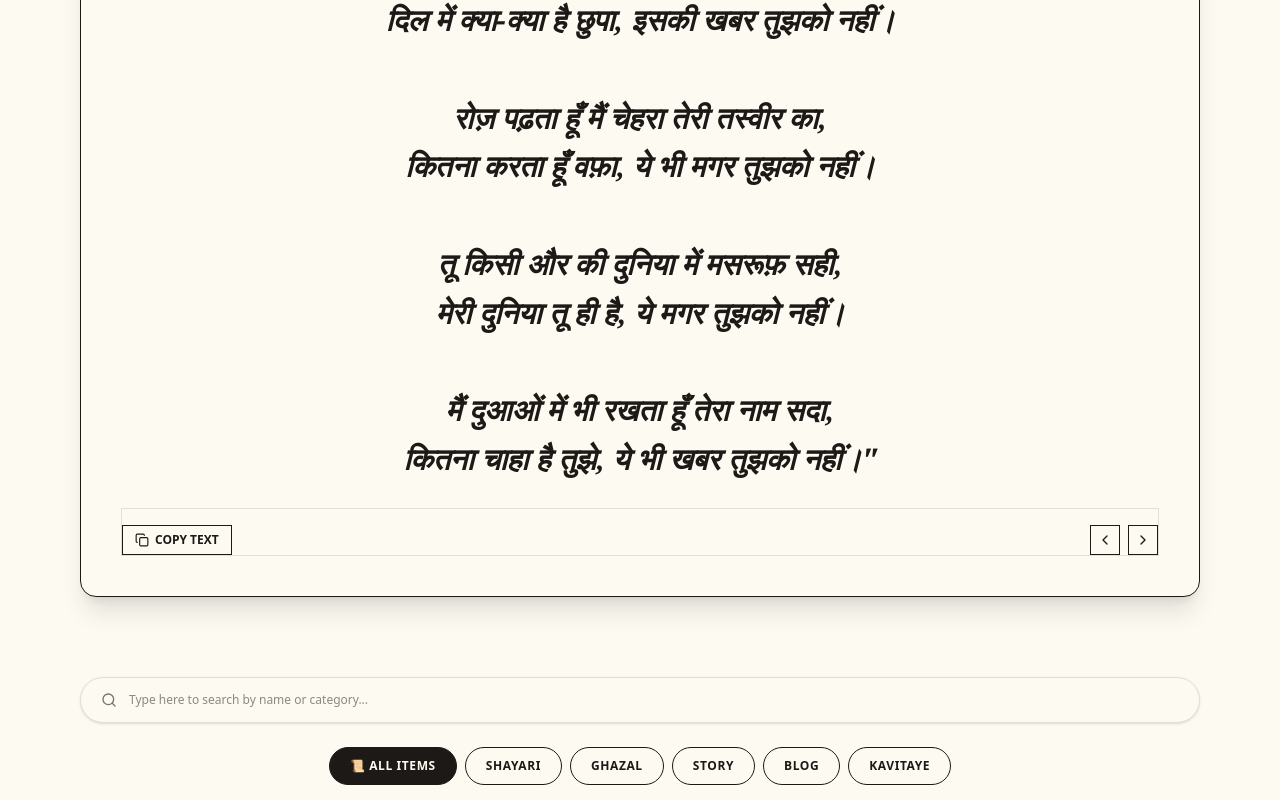
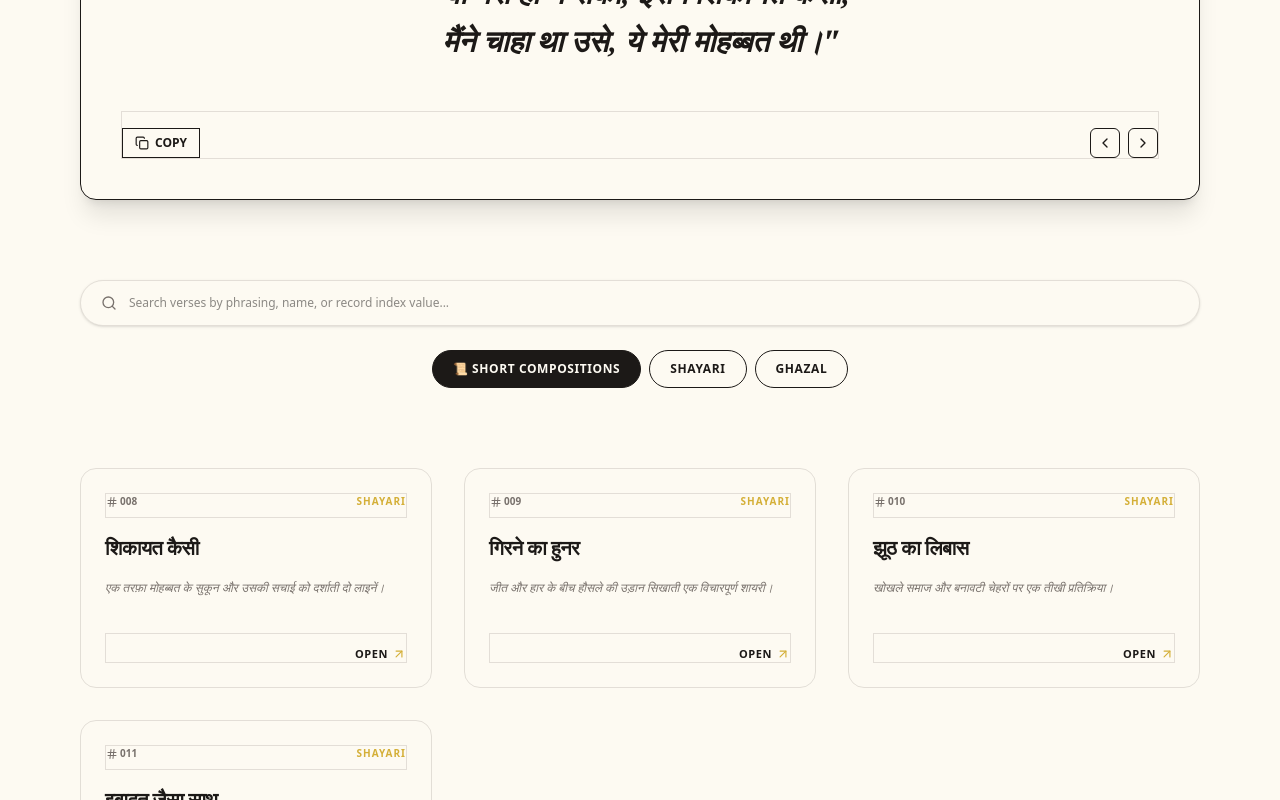
Before and after one commit to apurvapriyadarshi6-max/aparchit-awaz, a Next.js app: page / in a window 1280 px wide. Shown: the part 720-1520 px from the top of the page. Built offline with nearby package versions, Linux system fonts and the light colour scheme.

Commit message:
Optimize homepage filters for short shayari and ghazal modules

```diff
--- a/src/app/page.js
+++ b/src/app/page.js
@@ -14,13 +14,27 @@ export default function Home() {
   const [notifyIdx, setNotifyIdx] = useState(0);
   const [showNotification, setShowNotification] = useState(true);
 
-  const categories = ["all", "shayari", "ghazal", "story", "blog", "kavitaye"];
+  // Core navigation segment tags focused on short poetry elements
+  const categories = ["all", "shayari", "ghazal"];
 
+  // Filter logic: Enforces exact max line constraints for both short poetry categories
   const filtered = contentDatabase.filter(item => {
+    const isShayari = item.category === "shayari";
+    const isGhazal = item.category === "ghazal";
+
+    if (!isShayari && !isGhazal) return false; // Hard filter out stories, blogs, and essays entirely
+
+    const lineCount = item.text ? item.text.split("\n").length : 0;
+
+    // Strict Line Restrictions: Shayari (max 5 lines), Ghazal (max 10 lines)
+    if (isShayari && lineCount > 5) return false;
+    if (isGhazal && lineCount > 10) return false;
+
     const matchesCat = selectedCategory === "all" || item.category === selectedCategory;
     const matchesSearch = item.title.toLowerCase().includes(search.toLowerCase()) ||
                           item.text.toLowerCase().includes(search.toLowerCase()) ||
                           item.articleNo.includes(search);
+
     return matchesCat && matchesSearch;
   });
 
@@ -29,7 +43,7 @@ export default function Home() {
       <Navbar />
       <FloatingCanvas />
 
-      {/* 1. Full-Box Interactive Dismissible Notice Banner */}
+      {/* 1. Global Notice Box Tray */}
       <div className="pt-28 max-w-6xl mx-auto px-4">
         <AnimatePresence>
           {showNotification && (
@@ -40,7 +54,6 @@ export default function Home() {
               className="w-full border border-[var(--foreground)] p-5 rounded-xl bg-[var(--background)] shadow-lg flex justify-between items-start gap-4 relative overflow-hidden"
             >
               <div className="absolute left-0 top-0 bottom-0 w-1 bg-[var(--accent)]" />
-
               <div className="flex items-start gap-3 flex-1 pl-2">
                 <Bell className="w-5 h-5 text-[var(--accent)] animate-bounce mt-0.5 shrink-0" />
                 <div className="space-y-1 w-full">
@@ -49,6 +62,7 @@ export default function Home() {
                     {customNotifications[notifyIdx]}
                   </p>
                   <button
+                    type="button"
                     onClick={() => setNotifyIdx((prev) => (prev + 1) % customNotifications.length)}
                     className="text-[11px] underline font-sans font-bold tracking-wide uppercase text-[var(--accent)] mt-2 block hover:opacity-80 cursor-pointer bg-transparent border-0"
                   >
@@ -56,8 +70,8 @@ export default function Home() {
                   </button>
                 </div>
               </div>
-
               <button
+                type="button"
                 onClick={() => setShowNotification(false)}
                 className="p-1 border parchment-border rounded-md hover:bg-[var(--foreground)] hover:text-[var(--background)] transition-colors cursor-pointer text-[var(--foreground)] opacity-70 hover:opacity-100 bg-transparent"
                 title="Close Notification Box"
@@ -71,7 +85,7 @@ export default function Home() {
 
       <main className="max-w-6xl mx-auto px-4 mt-8 space-y-20">
 
-        {/* 2. Hero Title Section */}
+        {/* 2. Platform Branding Hero Layout */}
         <section className="text-center py-12 relative">
           <div className="absolute inset-0 celestial-glow w-80 h-80 mx-auto rounded-full -z-10 opacity-60" />
           <motion.h1
@@ -83,27 +97,27 @@ export default function Home() {
             The Apurva Library
           </motion.h1>
           <p className="text-lg sm:text-xl text-[var(--muted)] max-w-2xl mx-auto italic font-light">
-            "A celestial collection of silent whispers, spoken fragments, and cosmic poetry echoing through the digital infinite."
+            "A celestial collection of rhythmic whispers, short compositions, and curated verse logs echoing through the digital infinite."
           </p>
         </section>
 
-        {/* 3. Shayari Slider Block */}
+        {/* 3. Pure Shayari Slider Carousel Frame */}
         <ShayariSlider />
 
-        {/* 4. Filter Framework Search Segment */}
+        {/* 4. Filter Framework Search Metric Segment */}
         <section className="space-y-6">
           <div className="relative border parchment-border rounded-full bg-transparent shadow-sm">
             <Search className="absolute left-5 top-1/2 -translate-y-1/2 w-4 h-4 text-[var(--muted)]" />
             <input
               type="text"
-              placeholder="Type here to search by name or category..."
+              placeholder="Search verses by phrasing, name, or record index value..."
               value={search}
               onChange={(e) => setSearch(e.target.value)}
               className="w-full font-sans text-xs pl-12 pr-4 py-3.5 bg-transparent border-0 focus:outline-none text-[var(--foreground)]"
             />
           </div>
 
-          {/* Corrected Category Action Toggles — Updates view instantly without changing pages */}
+          {/* Clean Selection Buttons */}
           <div className="flex flex-wrap justify-center gap-2 font-sans text-xs font-bold tracking-wider">
             {categories.map((cat) => (
               <motion.button
@@ -113,13 +127,13 @@ export default function Home() {
                 onClick={() => setSelectedCategory(cat)}
                 className={`px-5 py-2.5 rounded-full border border-[var(--foreground)] border-opacity-20 uppercase cursor-pointer transition-all bg-transparent ${selectedCategory === cat ? "bg-[var(--foreground)]! text-[var(--background)]!" : "text-[var(--foreground)] hover:border-[var(--accent)]"}`}
               >
-                {cat === "all" ? "📜 All Items" : cat}
+                {cat === "all" ? "📜 Short Compositions" : cat}
               </motion.button>
             ))}
           </div>
         </section>
 
-        {/* 5. Clean Grid Content Deck Displaying Simple "Open" Text */}
+        {/* 5. Production Content Grid Display */}
         <motion.section layout className="grid grid-cols-1 sm:grid-cols-2 md:grid-cols-3 gap-8">
           <AnimatePresence>
             {filtered.map((post) => (
@@ -138,7 +152,9 @@ export default function Home() {
                       <span className="uppercase font-semibold tracking-widest text-[var(--accent)]">{post.category}</span>
                     </div>
                     <h3 className="text-xl font-bold tracking-tight text-[var(--foreground)]">{post.title}</h3>
-                    <p className="text-xs text-[var(--muted)] font-serif line-clamp-3 leading-relaxed">{post.excerpt}</p>
+                    <p className="text-xs text-[var(--muted)] font-serif line-clamp-4 leading-relaxed whitespace-pre-line italic">
+                      {post.excerpt}
+                    </p>
                   </div>
 
                   <div className="mt-6 pt-3 border-t border-dashed parchment-border flex justify-end">
@@ -154,7 +170,7 @@ export default function Home() {
 
       </main>
 
-      {/* 6. Footer Deck Links */}
+      {/* 6. Footer Navigation Block */}
       <footer className="max-w-6xl mx-auto px-4 mt-28 border-t parchment-border pt-8">
         <div className="grid grid-cols-1 sm:grid-cols-3 gap-6">
           {["📺 YouTube Studio", "📸 Instagram", "💼 LinkedIn"].map((social, i) => (
--- a/src/components/ShayariSlider.jsx
+++ b/src/components/ShayariSlider.jsx
@@ -5,24 +5,38 @@ import { Copy, Check, ChevronLeft, ChevronRight } from "lucide-react";
 import { contentDatabase } from "@/data/posts";
 
 export default function ShayariSlider() {
-  const slides = contentDatabase.filter(item => item.category === "shayari" || item.category === "ghazal");
+  // LOCKED: Filtering strictly for shayari items now to remove ghazals from the slider loop
+  const slides = contentDatabase.filter(item => item.category === "shayari");
+
   const [current, setCurrent] = useState(0);
   const [copied, setCopied] = useState(false);
 
   const nextSlide = useCallback(() => {
+    if (slides.length === 0) return;
     setCurrent((prev) => (prev + 1) % slides.length);
   }, [slides.length]);
 
   useEffect(() => {
+    if (slides.length <= 1) return; // No auto-scroll required if single slide exists
     const timer = setInterval(nextSlide, 7000);
     return () => clearInterval(timer);
-  }, [nextSlide]);
+  }, [nextSlide, slides.length]);
 
   const handleCopy = () => {
+    if (slides.length === 0) return;
     navigator.clipboard.writeText(slides[current].text);
     setCopied(true);
     setTimeout(() => setCopied(false), 2000);
   };
+
+  // Safe fallback if zero shayari items are active inside your local array data script
+  if (slides.length === 0) {
+    return (
+      <div className="w-full border border-[var(--foreground)] p-10 rounded-2xl text-center bg-[var(--background)] font-serif italic text-xs opacity-50">
+        No shayari items available inside the active library records.
+      </div>
+    );
+  }
 
   return (
     <div className="w-full border border-[var(--foreground)] p-6 sm:p-10 rounded-2xl relative bg-[var(--background)] shadow-xl overflow-hidden">
@@ -41,7 +55,7 @@ export default function ShayariSlider() {
             animate={{ opacity: 1, x: 0 }}
             exit={{ opacity: 0, x: -20 }}
             transition={{ duration: 0.3 }}
-            className="text-center space-y-4"
+            className="text-center space-y-4 w-full"
           >
             <p className="text-xl sm:text-3xl font-serif font-bold italic whitespace-pre-line leading-relaxed">
               "{slides[current].text}"
@@ -52,18 +66,29 @@ export default function ShayariSlider() {
 
       <div className="flex justify-between items-center mt-6 pt-4 border-t parchment-border">
         <button
+          type="button"
           onClick={handleCopy}
-          className="font-sans text-xs font-bold px-3 py-1.5 border border-[var(--foreground)] hover:bg-[var(--foreground)] hover:text-[var(--background)] flex items-center gap-1.5 transition-all cursor-pointer bg-transparent"
+          className="font-sans text-xs font-bold px-3 py-1.5 border border-[var(--foreground)] hover:bg-[var(--foreground)] hover:text-[var(--background)] flex items-center gap-1.5 transition-all cursor-pointer bg-transparent text-[var(--foreground)]"
         >
           {copied ? <Check className="w-3.5 h-3.5 text-green-500" /> : <Copy className="w-3.5 h-3.5" />}
-          <span>{copied ? "COPIED" : "COPY TEXT"}</span>
+          <span>{copied ? "COPIED" : "COPY"}</span>
         </button>
 
         <div className="flex gap-2">
-          <button onClick={() => setCurrent((prev) => (prev - 1 + slides.length) % slides.length)} className="p-1.5 border border-[var(--foreground)] hover:bg-[var(--foreground)] hover:text-[var(--background)] cursor-pointer bg-transparent">
+          <button
+            type="button"
+            onClick={() => setCurrent((prev) => (prev - 1 + slides.length) % slides.length)}
+            className="p-1.5 border border-[var(--foreground)] hover:bg-[var(--foreground)] hover:text-[var(--background)] cursor-pointer bg-transparent text-[var(--foreground)] rounded-md"
+            title="Previous Verse"
+          >
             <ChevronLeft className="w-4 h-4" />
           </button>
-          <button onClick={nextSlide} className="p-1.5 border border-[var(--foreground)] hover:bg-[var(--foreground)] hover:text-[var(--background)] cursor-pointer bg-transparent">
+          <button
+            type="button"
+            onClick={nextSlide}
+            className="p-1.5 border border-[var(--foreground)] hover:bg-[var(--foreground)] hover:text-[var(--background)] cursor-pointer bg-transparent text-[var(--foreground)] rounded-md"
+            title="Next Verse"
+          >
             <ChevronRight className="w-4 h-4" />
           </button>
         </div>
```
